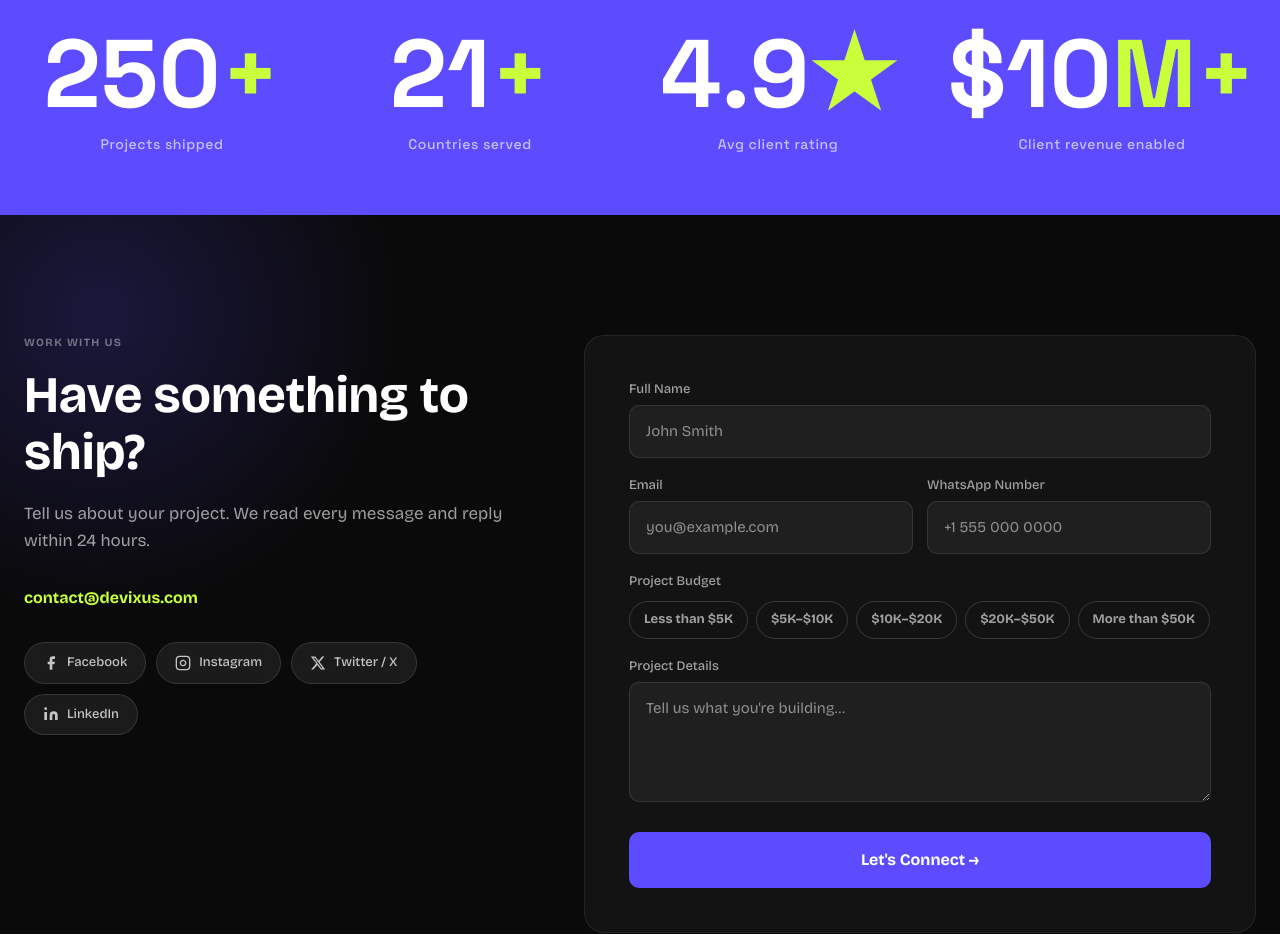
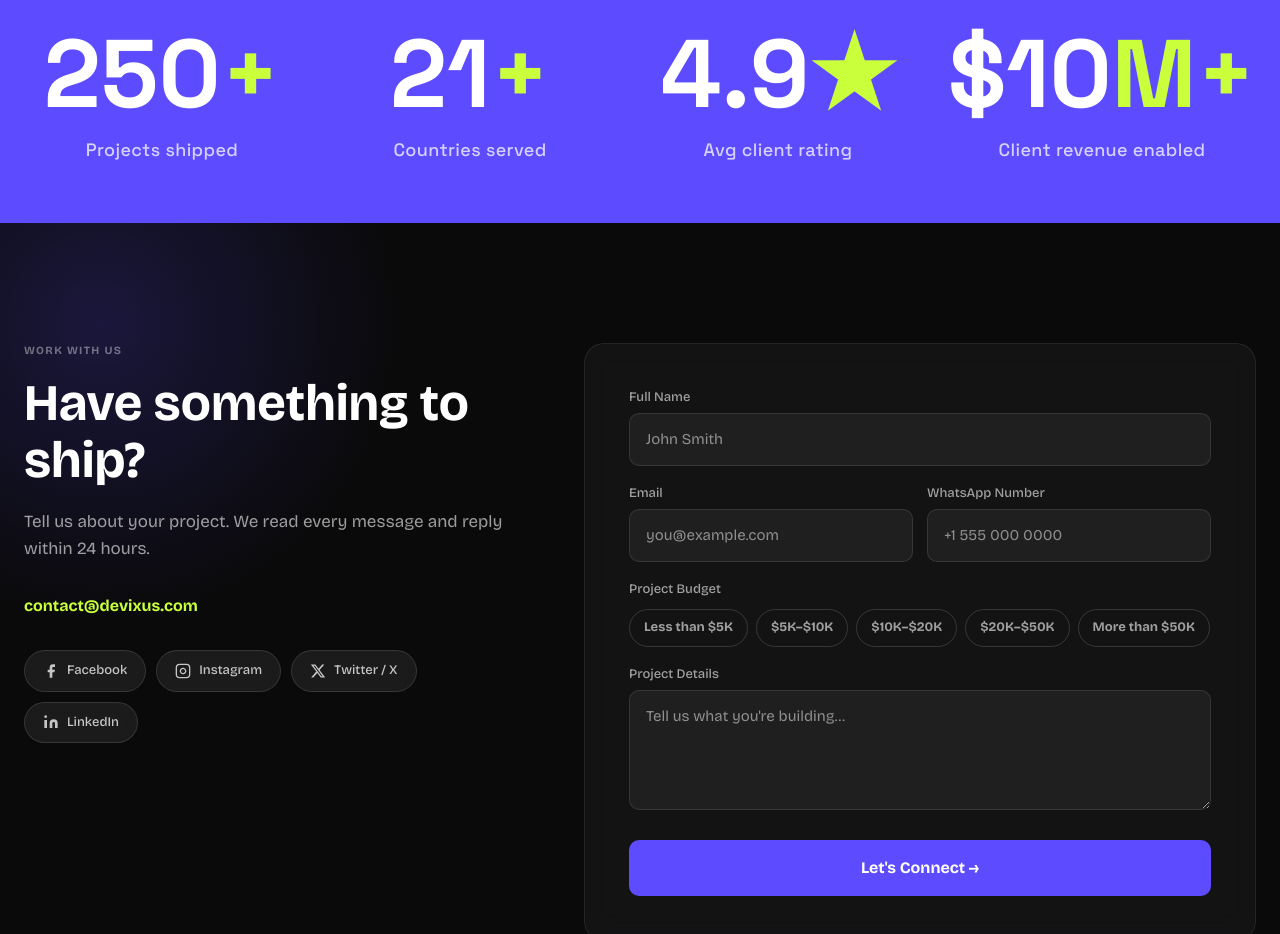
Before and after one commit to minhaz1221/devixus-marketing, a Next.js app: page / in a window 1280 px wide. Shown: the part 8740-9674 px from the top of the page. Built offline with nearby package versions, Linux system fonts and the light colour scheme.

Commit message:
fix: stats label font size increased to 18px

```diff
--- a/src/components/home/Stats.tsx
+++ b/src/components/home/Stats.tsx
@@ -132,11 +132,11 @@ export default function Stats() {
             <CountUpNumber config={configs[i]} animate={animate} />
             <p
               style={{
-                color: "rgba(255,255,255,0.65)",
-                fontSize: "14px",
+                color: "rgba(255,255,255,0.75)",
+                fontSize: "18px",
                 fontWeight: 500,
-                marginTop: "12px",
-                letterSpacing: "0.04em",
+                marginTop: "14px",
+                letterSpacing: "0.02em",
                 fontFamily: "var(--font-space), system-ui, sans-serif",
               }}
             >
```
